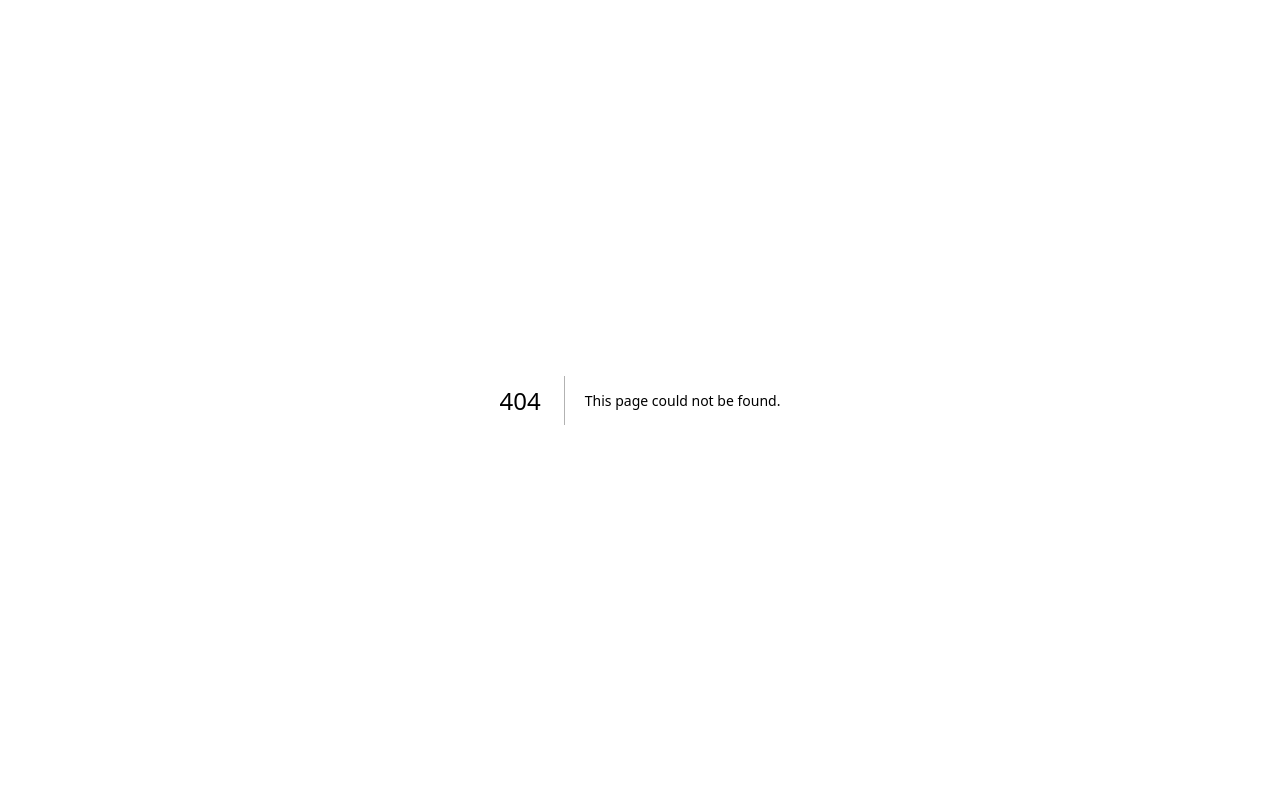
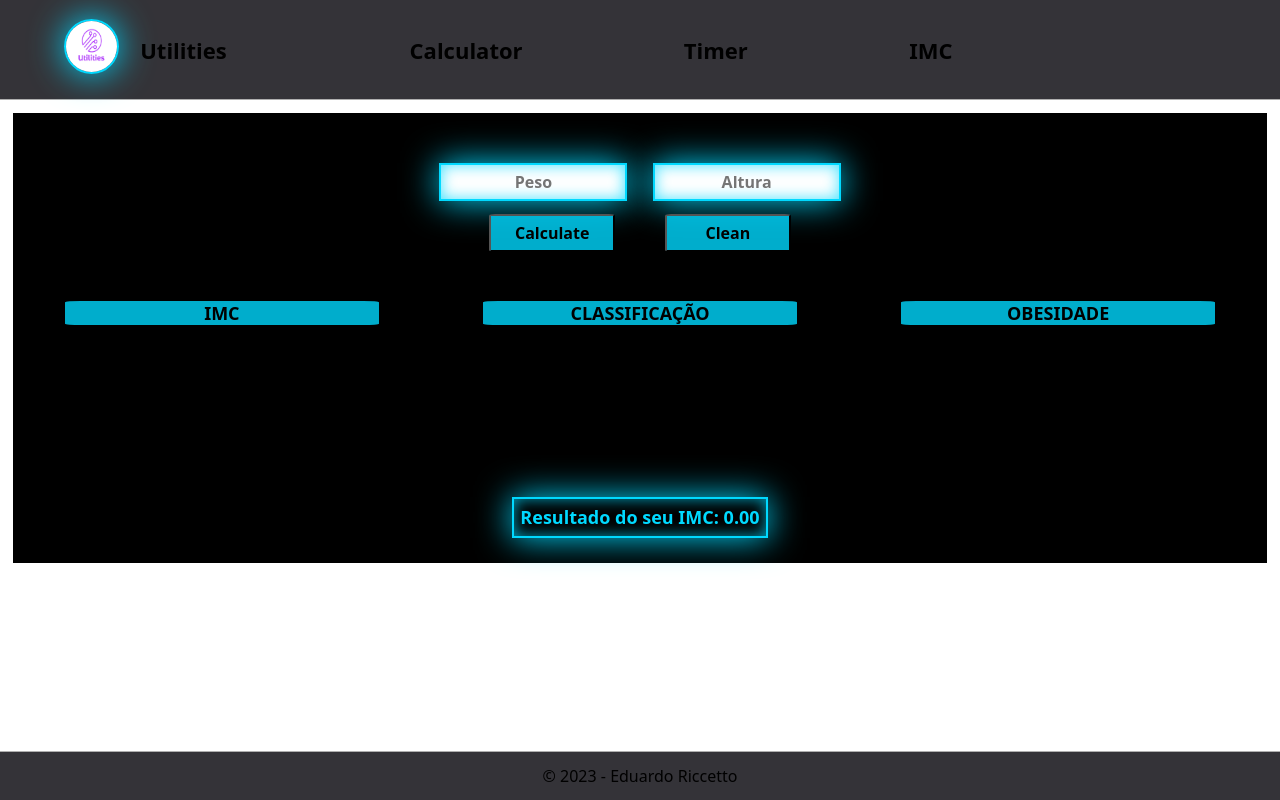
Before and after one commit to RiccettoDev/app-utilities, a Next.js app: page /imc in a window 1280 px wide. Before the commit this address had no page. Built offline with nearby package versions, Linux system fonts and the light colour scheme.

Commit message:
[Utilities]-feat- implement IMC

```diff
--- a/src/components/Header/index.tsx
+++ b/src/components/Header/index.tsx
@@ -20,7 +20,7 @@ export default function Header() {
         <div className={styles.menu}>
           <Link href="./calculator">Calculator</Link>
           <Link href="./timer">Timer</Link>
-          <Link href="/">IMC</Link>
+          <Link href="/imc">IMC</Link>
         </div>
       </div>
     </nav>
--- a/src/pages/calculator/index.tsx
+++ b/src/pages/calculator/index.tsx
@@ -9,7 +9,7 @@ export default function Calculadora() {
     setResult(result.concat(e.target.name));
   }
 
-  const clear = () => {
+  const clean = () => {
     setResult("");
   }
 
@@ -39,7 +39,7 @@ export default function Calculadora() {
                 </div>
               </div>
               <div className={styles.containerLine}>
-                <button className={styles.buttonNumberSpecialBig} id="clear" onClick={clear}>Clear</button>
+                <button className={styles.buttonNumberSpecialBig} id="clean" onClick={clean}>Clean</button>
                 <button className={styles.buttonNumberSpecial} id="back" onClick={back}>c</button>
                 <button className={styles.buttonNumberSpecial} name="/" onClick={handleClick}>&divide;</button>
               </div>
--- /dev/null
+++ b/src/pages/imc/IMC.module.scss
@@ -0,0 +1,64 @@
+@import '/src/styles/mixins/colors.scss';
+
+.container {
+  width: 100%;
+  display: flex;
+  justify-content: center;
+  align-items: center;
+  font-size: 18px;
+}
+
+.subContainer {
+  background-color: black;
+  width: 100%;
+  display: flex;
+  flex-direction: column;
+  justify-content: center;
+  align-items: center;
+  margin: 1%;
+}
+
+.input {
+  width: 15%;
+  font-size: 16px;
+  font-weight: bold;
+  margin: 1% 1% 1% 1%;
+  padding: 0.5%;
+  text-align: center;
+  border: 2px solid $colorIMC1-color;
+  color: $colorIMC1-color;
+  box-shadow: 0px 0px 35px $colorIMC1-color, 0px 0px 15px $colorIMC2-color inset;
+}
+
+.button {
+  width: 10%;
+  font-size: 16px;
+  font-weight: bold;
+  margin: 0% 2% 1% 2%;
+  padding: 0.5%;
+  border-radius: 5%;
+  background-color: $colorIMC3-color;
+}
+
+.index {
+  background-color: $colorIMC3-color;
+  width: 80%;
+  border-radius: 5%;
+  justify-content: center;
+  text-align: center;
+  font-weight: bold;
+  margin-bottom: 5%;
+}
+
+.item {
+  margin-bottom: 1%;
+}
+
+.result {
+  border: 2px solid $colorIMC1-color;
+  color: $colorIMC1-color;
+  box-shadow: 0px 0px 35px $colorIMC1-color, 0px 0px 15px $colorIMC2-color inset;
+  margin-bottom: 2%;
+  padding: 0.5%;
+  font-weight: bold;
+}
--- /dev/null
+++ b/src/pages/imc/index.tsx
@@ -0,0 +1,83 @@
+import LayoutPage from "@/components/LayoutPage";
+import styles from './IMC.module.scss'
+import { useState } from "react";
+
+export default function IMC() {
+  const [result, setResult]= useState(0);
+  const [weigth, setWeigth]= useState('');
+  const [heigth, setHeigth]= useState('');
+
+  const calc = () => {
+    var value1 = Number(weigth);
+    var value2 = Number(heigth);
+    setResult((value1/value2)/value2);
+  }
+
+  const clean = () => {
+    setResult(0);
+    setWeigth('')
+    setHeigth('');
+  }
+
+  return (
+    <LayoutPage>
+      <div className={styles.container}>
+        <div className={styles.subContainer}>
+          <div>
+            <h2>Calculadora IMC</h2>
+          </div>
+          <div className={styles.container}>
+            <input
+              type="text"
+              placeholder="Peso"
+              id="weigth"
+              className={styles.input}
+              value={weigth}
+              onChange={(e)=> {setWeigth(e.target.value)}}
+            />
+            <input
+              type="text"
+              placeholder="Altura"
+              id="heigth"
+              className={styles.input}
+              value={heigth}
+              onChange={(e)=> {setHeigth(e.target.value)}}
+            />
+          </div>
+          <div className={styles.container}>
+            <button className={styles.button} onClick={calc}>Calculate</button>
+            <button className={styles.button} onClick={clean}>Clean</button>
+          </div>
+          <div>INTERPRETAÇÃO DO IMC</div>
+          <div className={styles.container}>
+            <div className={styles.subContainer}>
+              <div className={styles.index}>IMC</div>
+              <div className={styles.item}>MENOR QUE 18,5</div>
+              <div className={styles.item}>ENTRE 18,5 E 24,9</div>
+              <div className={styles.item}>ENTRE 25,0 E 29,9</div>
+              <div className={styles.item}>ENTRE 30,0 E 39,9</div>
+              <div className={styles.item}>MAIOR QUE 40,0</div>
+            </div>
+            <div className={styles.subContainer}>
+              <div className={styles.index}>CLASSIFICAÇÃO</div>
+              <div className={styles.item}>MAGREZA</div>
+              <div className={styles.item}>NORMAL</div>
+              <div className={styles.item}>SOBREPESO</div>
+              <div className={styles.item}>OBESIDADE</div>
+              <div className={styles.item}>OBESIDADE GRAVE</div>
+            </div>
+            <div className={styles.subContainer}>
+              <div className={styles.index}>OBESIDADE</div>
+              <div className={styles.item}>0</div>
+              <div className={styles.item}>0</div>
+              <div className={styles.item}>I</div>
+              <div className={styles.item}>II</div>
+              <div className={styles.item}>III</div>
+            </div>
+          </div>
+          <div className={styles.result}>Resultado do seu IMC: {result.toFixed(2)}</div>
+        </div>
+      </div>
+    </LayoutPage>
+  )
+}
--- a/src/styles/mixins/colors.scss
+++ b/src/styles/mixins/colors.scss
@@ -25,3 +25,9 @@ $displayTimer-color: #000;
 $colorTimer1-color: #00d9ff;
 $colorTimer2-color: #00d9ffc0;
 $colorTimer3-color: #00d9ffcc;
+
+// ---------- colors IMC -----------------------------------
+
+$colorIMC1-color: #00d9ff;
+$colorIMC2-color: #00d9ffc0;
+$colorIMC3-color: #00d9ffcc;
```
